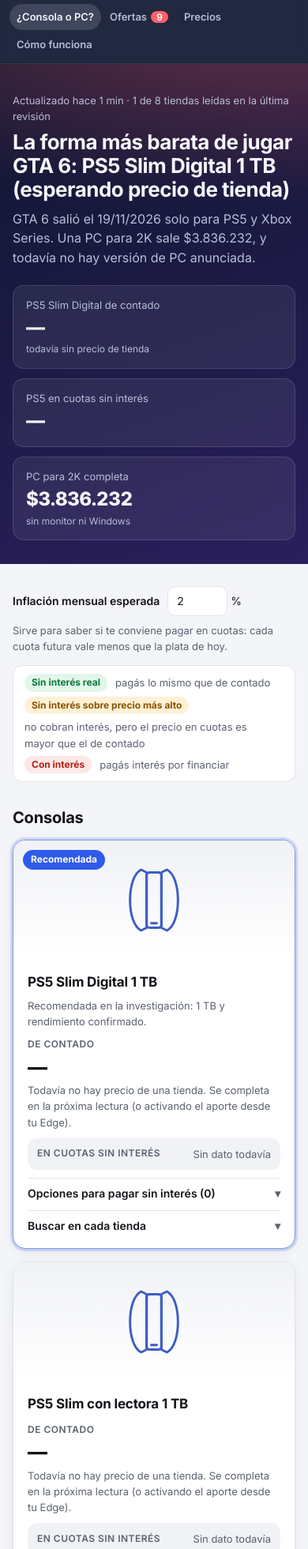
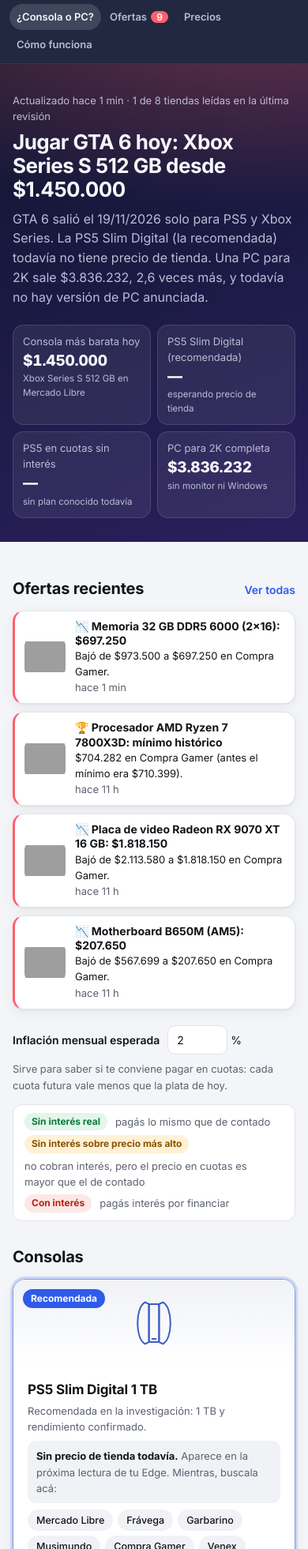
Before and after one commit to tomycampeon1-sketch/radar-ofertas-edge, a browser extension: page docs/index.html in a window 390 px wide. Shown: the part 39-2000 px from the top of the page at 79% size. Drawn offline with Linux system fonts and the light colour scheme; grey boxes are pictures that could not be loaded.

Commit message:
Página: ofertas recientes arriba, tarjetas sin precio más cortas, PC sin desbordes y extensión 1.4.0
Co-Authored-By: Claude Opus 5.5 <noreply@anthropic.com>
Claude-Session: https://claude.ai/code/session_01TZckuWYQvDAmnZ92a1fKor

```diff
--- a/docs/app.js
+++ b/docs/app.js
@@ -78,10 +78,10 @@
     if (!o.cuotas.sinInteres) return { cls: "con", label: "Con interés", rec: null };
     const base = o.contado || mejorContado;
     const rec = base && o.cuotas.total ? o.cuotas.total / base - 1 : null;
-    if (rec != null && rec > 0.01) return { cls: "lista", label: `Sin interés, ${pct(rec)} sobre ${o.contado ? "su contado" : "el mejor contado"}`, rec };
+    if (rec != null && rec > 0.01) return { cls: "lista", label: `Sin interés, ${pct(rec)} sobre ${o.contado ? "su contado" : "el mejor contado"}`, corto: `Sin interés ${pct(rec)}`, rec };
     return { cls: "sin", label: "Sin interés real", rec };
   }
-  const chip = (t) => (t ? `<span class="chip ${t.cls}">${esc(t.label)}</span>` : "");
+  const chip = (t, corto) => (t ? `<span class="chip ${t.cls}" title="${esc(t.label)}">${esc(corto && t.corto ? t.corto : t.label)}</span>` : "");
 
   function linkOr(text, url) {
     const u = safe(url);
@@ -125,16 +125,27 @@
       }
     }
     const nPlanes = opciones(p).todas.filter((o) => o.cuotas && o.cuotas.sinInteres).length;
+    const ribbon = destacado ? `<span class="ribbon">Recomendada</span>` : "";
+    if (!c && !q) {
+      // Sin ningún precio: tarjeta corta con los botones para buscarla en cada tienda
+      return `<article class="card sin-datos ${destacado ? "top-pick" : ""}">
+        ${media(p, "media chica", ribbon)}
+        <div class="card-body">
+          <h3>${esc(p.nombre)}</h3>${p.nota ? `<p class="nota">${esc(p.nota)}</p>` : ""}
+          <div class="aguardando"><b>Sin precio de tienda todavía.</b> Aparece en la próxima lectura de tu Edge. Mientras, buscala acá:</div>
+          ${linksTiendas(p)}
+        </div></article>`;
+    }
     return `<article class="card ${destacado ? "top-pick" : ""}">
-      ${media(p, "media", destacado ? `<span class="ribbon">Recomendada</span>` : "")}
+      ${media(p, "media", ribbon)}
       <div class="card-body">
         <h3>${esc(p.nombre)}</h3>${p.nota ? `<p class="nota">${esc(p.nota)}</p>` : ""}
         <div><div class="price-label">De contado</div>
           <div class="price-row"><span class="price-big">${c ? linkOr(money(c.contado), c.url) : "—"}</span>${c ? tag(c.fuente) : ""}</div>
-          ${c ? `<div class="where">en ${esc(c.tienda)} · ${fecha(c.fecha)}</div>` : `<div class="where">Todavía no hay precio de una tienda. Se completa en la próxima lectura (o activando el aporte desde tu Edge).</div>`}</div>
-        ${cuotaHtml}
+          ${c ? `<div class="where">en ${esc(c.tienda)} · ${fecha(c.fecha)}${c.url ? ` · ${linkOr("ver publicación", c.url)}` : ""}</div>` : `<div class="where">Sin precio de contado todavía.</div>`}</div>
+        ${q ? cuotaHtml : ""}
         ${verdict}
-        <details class="opts"><summary>Opciones para pagar sin interés (${nPlanes})</summary>${planesSinInteres(p, mejorC)}</details>
+        ${nPlanes ? `<details class="opts"><summary>Opciones para pagar sin interés (${nPlanes})</summary>${planesSinInteres(p, mejorC)}</details>` : ""}
         <details class="opts"><summary>Buscar en cada tienda</summary><div style="padding-top:8px">${linksTiendas(p)}</div></details>
       </div></article>`;
   }
@@ -157,7 +168,9 @@
 
   function renderGta() {
     const consolas = db.productos.filter((p) => p.grupo === "consola");
-    $("consolas").innerHTML = consolas.map((p) => cardConsola(p, p.id === "ps5-slim-digital")).join("");
+    const tienePrecio = (p) => (mejores(p).contado ? 1 : 0);
+    const orden = [...consolas].sort((a, b) => (b.id === "ps5-slim-digital") - (a.id === "ps5-slim-digital") || tienePrecio(b) - tienePrecio(a));
+    $("consolas").innerHTML = orden.map((p) => cardConsola(p, p.id === "ps5-slim-digital")).join("");
 
     const parts = piezasPc().map((p) => {
       const m = mejores(p);
@@ -166,7 +179,7 @@
       return `<div class="part">${media(p, "thumb")}<div><div class="n">${esc(p.nombre)}</div>
         <div class="p">${c ? linkOr(money(c.contado), c.url) : "—"}</div>
         <div class="w">${c ? (c.tienda === "Estimado" ? `Estimado, sin link de compra` : `${esc(c.tienda)} ${tag(c.fuente)}`) : "Sin precio de tienda todavía"}</div>
-        ${q ? `<div class="w">${q.cuotas.n} × ${money(q.cuotas.monto)} ${chip(t)}</div>` : `<div class="w">Sin plan sin interés conocido</div>`}</div></div>`;
+        ${q ? `<div class="w"><span>${q.cuotas.n} × ${money(q.cuotas.monto)}</span>${chip(t, true)}</div>` : `<div class="w">Sin plan sin interés conocido</div>`}</div></div>`;
     });
     const { total, cuotasTotal, estimadas } = totalPc();
     $("pc").innerHTML = `<div class="pc-grid">${parts.join("")}</div>
@@ -180,16 +193,41 @@
     const ps5 = db.productos.find((p) => p.id === "ps5-slim-digital");
     const m = ps5 ? mejores(ps5) : {};
     const { total } = totalPc();
-    const veces = m.contado ? total / m.contado.contado : null;
-    $("titular").textContent = `La forma más barata de jugar GTA 6: ${ps5 ? ps5.nombre : "una consola"}${m.contado ? ` desde ${money(m.contado.contado)}` : ""}`;
-    if (!m.contado) $("titular").textContent += " (esperando precio de tienda)";
-    $("bajada").textContent = `GTA 6 salió el 19/11/2026 solo para PS5 y Xbox Series. Una PC para 2K sale ${money(total)}${veces ? `, ${veces.toFixed(1).replace(".", ",")} veces más` : ""}, y todavía no hay versión de PC anunciada.`;
+    // La consola más barata que hoy tiene precio de tienda
+    const conPrecio = db.productos.filter((p) => p.grupo === "consola").map((p) => ({ p, c: mejores(p).contado })).filter((x) => x.c && x.c.tienda !== "Estimado")
+      .sort((a, b) => a.c.contado - b.c.contado);
+    const barata = conPrecio[0];
+    const base = m.contado ? { p: ps5, c: m.contado } : barata;
+    const veces = base ? total / base.c.contado : null;
+    $("titular").textContent = base
+      ? `Jugar GTA 6 hoy: ${base.p.nombre} desde ${money(base.c.contado)}`
+      : "La forma más barata de jugar GTA 6";
+    $("bajada").textContent = `GTA 6 salió el 19/11/2026 solo para PS5 y Xbox Series. ${ps5 && !m.contado ? "La PS5 Slim Digital (la recomendada) todavía no tiene precio de tienda. " : ""}Una PC para 2K sale ${money(total)}${veces ? `, ${veces.toFixed(1).replace(".", ",")} veces más` : ""}, y todavía no hay versión de PC anunciada.`;
     const t = m.cuotas ? tipoCuotas(m.cuotas, m.contado && m.contado.contado) : null;
     $("stats").innerHTML = [
-      { k: "PS5 Slim Digital de contado", v: m.contado ? money(m.contado.contado) : "—", s: m.contado ? `en ${m.contado.tienda}` : "todavía sin precio de tienda" },
-      { k: "PS5 en cuotas sin interés", v: m.cuotas ? `${m.cuotas.cuotas.n} × ${money(m.cuotas.cuotas.monto)}` : "—", s: m.cuotas ? `total ${money(m.cuotas.cuotas.total)} en ${m.cuotas.tienda}${t && t.rec > 0.01 ? ` (${pct(t.rec)} vs contado)` : ""}` : "" },
-      { k: "PC para 2K completa", v: money(total), s: "sin monitor ni Windows" }
-    ].map((x) => `<div class="stat"><div class="k">${esc(x.k)}</div><div class="v">${esc(x.v)}</div><div class="s">${esc(x.s)}</div></div>`).join("");
+      { k: "Consola más barata hoy", v: barata ? money(barata.c.contado) : "—", s: barata ? `${barata.p.nombre} en ${barata.c.tienda}` : "todavía sin precio de tienda", u: barata && barata.c.url },
+      { k: "PS5 Slim Digital (recomendada)", v: m.contado ? money(m.contado.contado) : "—", s: m.contado ? `de contado en ${m.contado.tienda}` : m.cuotas ? "" : "esperando precio de tienda", u: m.contado && m.contado.url },
+      { k: "PS5 en cuotas sin interés", v: m.cuotas ? `${m.cuotas.cuotas.n} × ${money(m.cuotas.cuotas.monto)}` : "—", s: m.cuotas ? `total ${money(m.cuotas.cuotas.total)} en ${m.cuotas.tienda}${t && t.rec > 0.01 ? ` (${pct(t.rec)} vs contado)` : ""}` : "sin plan conocido todavía", u: m.cuotas && m.cuotas.url },
+      { k: "PC para 2K completa", v: money(total), s: "sin monitor ni Windows", u: null, go: "pc" }
+    ].map((x) => {
+      const u = safe(x.u);
+      const inner = `<div class="k">${esc(x.k)}</div><div class="v">${esc(x.v)}</div><div class="s">${esc(x.s)}</div>`;
+      return u ? `<a class="stat link" href="${esc(u)}" target="_blank" rel="noopener">${inner}</a>` : x.go ? `<a class="stat link" href="#pc-titulo">${inner}</a>` : `<div class="stat">${inner}</div>`;
+    }).join("");
+    renderDestacadas();
+  }
+
+  // Últimas ofertas detectadas, arriba del comparador
+  function renderDestacadas() {
+    const el = $("destacadas");
+    if (!el) return;
+    const prod = Object.fromEntries(db.productos.map((p) => [p.id, p]));
+    const list = (db.alertas || []).filter((a) => safe(a.url)).slice(0, 4);
+    el.hidden = !list.length;
+    el.innerHTML = list.length ? `<div class="dest-head"><h2 class="section-title">Ofertas recientes</h2><a href="#ofertas" data-go="ofertas">Ver todas</a></div>
+      <div class="dest-grid">${list.map((a) => `<a class="dest" href="${esc(safe(a.url))}" target="_blank" rel="noopener">${prod[a.productoId] ? media(prod[a.productoId], "thumb") : ""}<div><div class="t">${esc(a.titulo)}</div><div class="small">${esc(a.mensaje)}</div><div class="muted small">${hace(a.fecha)}</div></div></a>`).join("")}</div>` : "";
+    const go = el.querySelector("[data-go]");
+    if (go) go.addEventListener("click", (e) => { e.preventDefault(); setTab("ofertas"); window.scrollTo({ top: 0 }); });
   }
 
   // ---------- ofertas nuevas ----------
--- a/docs/index.html
+++ b/docs/index.html
@@ -36,6 +36,7 @@
 
   <main class="wrap">
     <section id="tab-gta" class="tab on">
+      <div id="destacadas" class="destacadas" hidden></div>
       <div class="toolbar">
         <label class="field">Inflación mensual esperada
           <span class="inline"><input type="number" id="inflacion" min="0" max="20" step="0.1"> %</span>
@@ -52,7 +53,7 @@
       <h2 class="section-title">Consolas</h2>
       <div class="cards" id="consolas"></div>
 
-      <h2 class="section-title">PC para 2K (1440p)</h2>
+      <h2 class="section-title" id="pc-titulo">PC para 2K (1440p)</h2>
       <div class="toolbar">
         <label class="switch"><input type="checkbox" id="cpuBarato"> <span>Usar Ryzen 5 7600 en lugar del 7800X3D (más barato, menos fps)</span></label>
       </div>
--- a/docs/styles.css
+++ b/docs/styles.css
@@ -201,10 +201,37 @@ td.r, th.r { text-align: right; font-variant-numeric: tabular-nums; }
 code { background: var(--surface-2); padding: 1px 5px; border-radius: 4px; font-size: 13px; }
 footer { padding: 24px 16px 40px; }
 
+/* arreglos y agregados */
+.part > div { min-width: 0; }
+.part .n { overflow-wrap: anywhere; }
+.part .chip, .plan .chip, td .chip { white-space: normal; text-align: left; }
+.cards { align-items: start; }
+.media.chica { height: 110px; }
+.media.chica svg { width: 96px; height: 72px; }
+.card.sin-datos .card-body { gap: 8px; }
+.aguardando { font-size: 13px; color: var(--muted); background: var(--surface-2); border-radius: 10px; padding: 9px 11px; }
+.aguardando b { color: var(--text); }
+a.stat { color: inherit; display: block; transition: background .15s, border-color .15s; }
+a.stat:hover { text-decoration: none; background: rgba(255,255,255,0.12); border-color: rgba(255,255,255,0.3); }
+.destacadas { margin-top: 6px; }
+.dest-head { display: flex; align-items: baseline; justify-content: space-between; gap: 10px; }
+.dest-head a { font-weight: 600; font-size: 14px; }
+.dest-grid { display: grid; grid-template-columns: repeat(auto-fill, minmax(250px, 1fr)); gap: 10px; }
+.dest { display: flex; gap: 12px; align-items: center; background: var(--surface); border: 1px solid var(--line); border-left: 3px solid #ff5f6d; border-radius: 14px; padding: 10px 12px; color: inherit; box-shadow: var(--shadow); min-width: 0; }
+.dest > div { min-width: 0; }
+.dest:hover { border-color: var(--accent); border-left-color: #ff5f6d; text-decoration: none; }
+.dest .t { font-weight: 700; font-size: 14px; line-height: 1.3; }
+.dest .thumb { width: 52px; height: 52px; }
+.dest .thumb svg { width: 40px; height: 32px; }
+
 @media (max-width: 520px) {
   .top-in { padding: 8px 12px; }
   .tabs button { padding: 6px 9px; font-size: 13px; }
   .cards { grid-template-columns: 1fr; }
   .media { height: 150px; }
   .price-big { font-size: 25px; }
+  .stats { grid-template-columns: 1fr 1fr; gap: 8px; }
+  .stat { padding: 10px 12px; }
+  .stat .v { font-size: 19px; }
+  .stat .s { font-size: 11.5px; }
 }
```
Also changed, not shown: extension/manifest.json.
